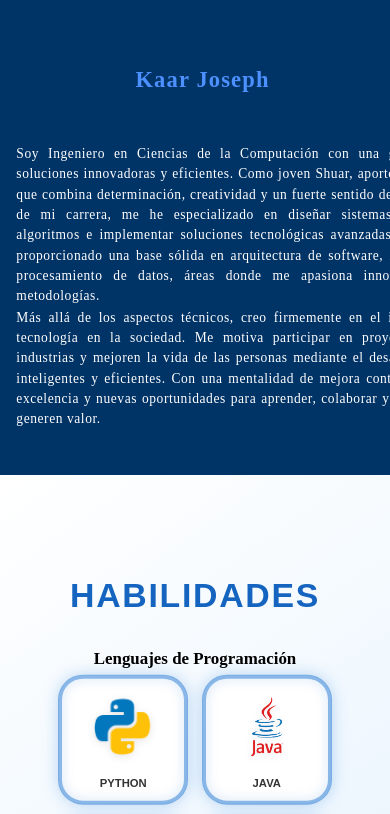
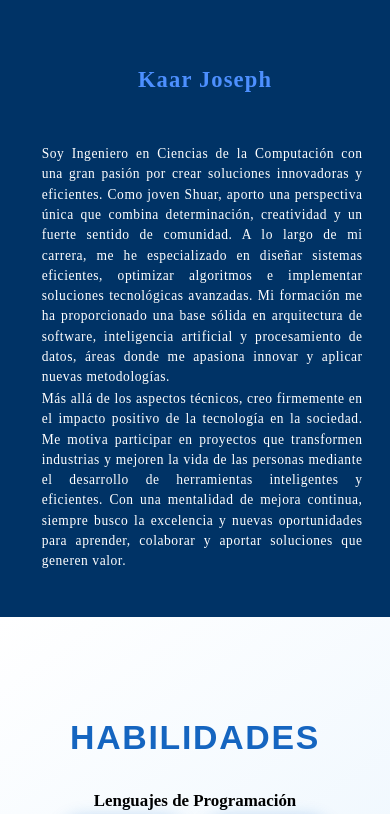
Before and after one commit to KaarJoseph/PersonalPortfolio, a plain HTML site: page index.html in a window 390 px wide. Shown: the part 1269-2083 px from the top of the page. Drawn offline with nearby package versions, Linux system fonts and the light colour scheme.

Commit message:
Update: margin text AboutMe

```diff
--- a/assets/stylesheet/index.css
+++ b/assets/stylesheet/index.css
@@ -2034,12 +2034,12 @@ footer {
     }
 
     .container_texto-sobreMi {
-        width: 100%;
+        width: 80%;
         max-width: 600px;
-        padding: 0rem 0rem;
+        padding: 0rem 1.7rem;
         box-sizing: border-box;
         text-align: center;
-        margin-right: 35px;
+        margin-right: 130px;
     }
 
     .title_sobreMi {
@@ -2047,6 +2047,7 @@ footer {
         font-weight: bold;
         text-align: center;
         margin-bottom: 1.5rem;
+        margin-right: -100px;
     }
 
     .texto_sobreMi {
```
